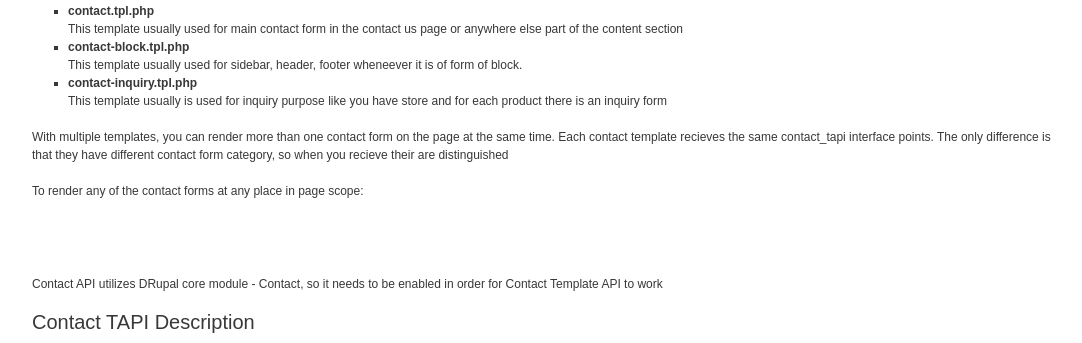
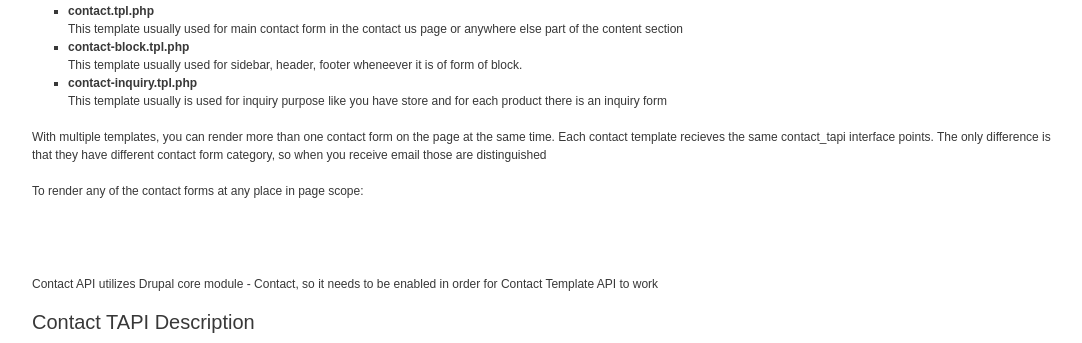
Before and after one commit to kapasoft-config-scripts/template_api, a plain HTML site: page docs/index.html in a window 1280 px wide. Shown: the part 4380-4723 px from the top of the page, without its empty margins (196-1278 px from the left). Drawn offline with Linux system fonts and the light colour scheme.

```diff
--- a/docs/index.html
+++ b/docs/index.html
@@ -414,8 +414,8 @@
     </ul>
     </p>
     <p>With multiple templates, you can render more than one contact form on the page at the same time. Each contact template
-    recieves the same contact_tapi interface points. The only difference is that they have different contact form category, so when you recieve
-    their are distinguished</p>
+    recieves the same contact_tapi interface points. The only difference is that they have different contact form category, so when you receive
+    email those are distinguished</p>
 
     <p>To render any of the contact forms at any place in page scope:<br>
     <code>
@@ -424,7 +424,7 @@
         <?php print render($contact_inquiry_form)?><br>
     </code>
     </p>
-    <p>Contact API utilizes DRupal core module - Contact, so it needs to be enabled in order for Contact Template API to work</p>
+    <p>Contact API utilizes Drupal core module - Contact, so it needs to be enabled in order for Contact Template API to work</p>
 
 
     <h4>Contact TAPI Description</h4>
```
Also changed, not shown: 3 other files.
